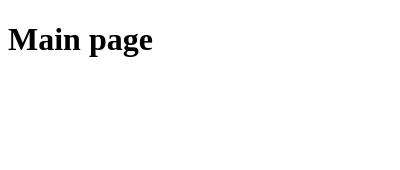
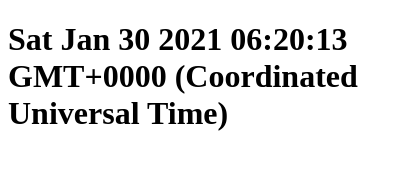
Before and after one commit to khjkr/mini-clock, an Electron app: page index.html in a window 400 px wide. Drawn offline with Linux system fonts and the light colour scheme.

Commit message:
get date

```diff
--- a/index.html
+++ b/index.html
@@ -6,6 +6,14 @@
   <title>Mini Clock</title>
 </head>
 <body>
-  <h1>Main page</h1>
+  <div class="clock">
+    <h1>00:00:00</h1>
+  </div>
+  <script>
+    (function (){
+      const clock = document.querySelector('h1')
+      clock.textContent = new Date()
+    })()
+  </script>
 </body>
 </html>
--- a/main.js
+++ b/main.js
@@ -5,8 +5,8 @@ const path = require('path')
 function createWindow () {
   // Create the browser window.
   const mainWindow = new BrowserWindow({
-    width: 800,
-    height: 600
+    width: 400,
+    height: 200
   })
 
   // and load the index.html of the app.
```
